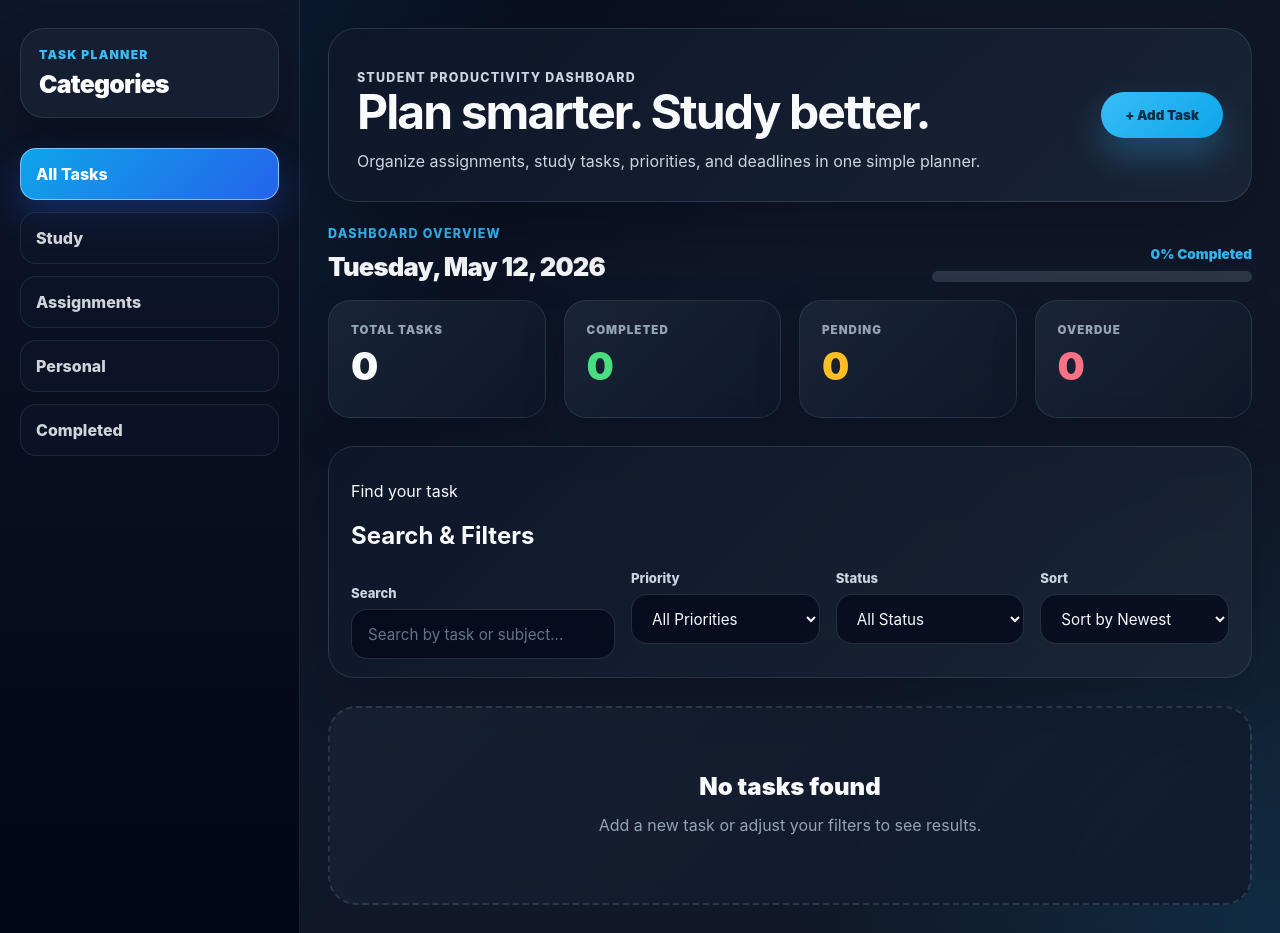
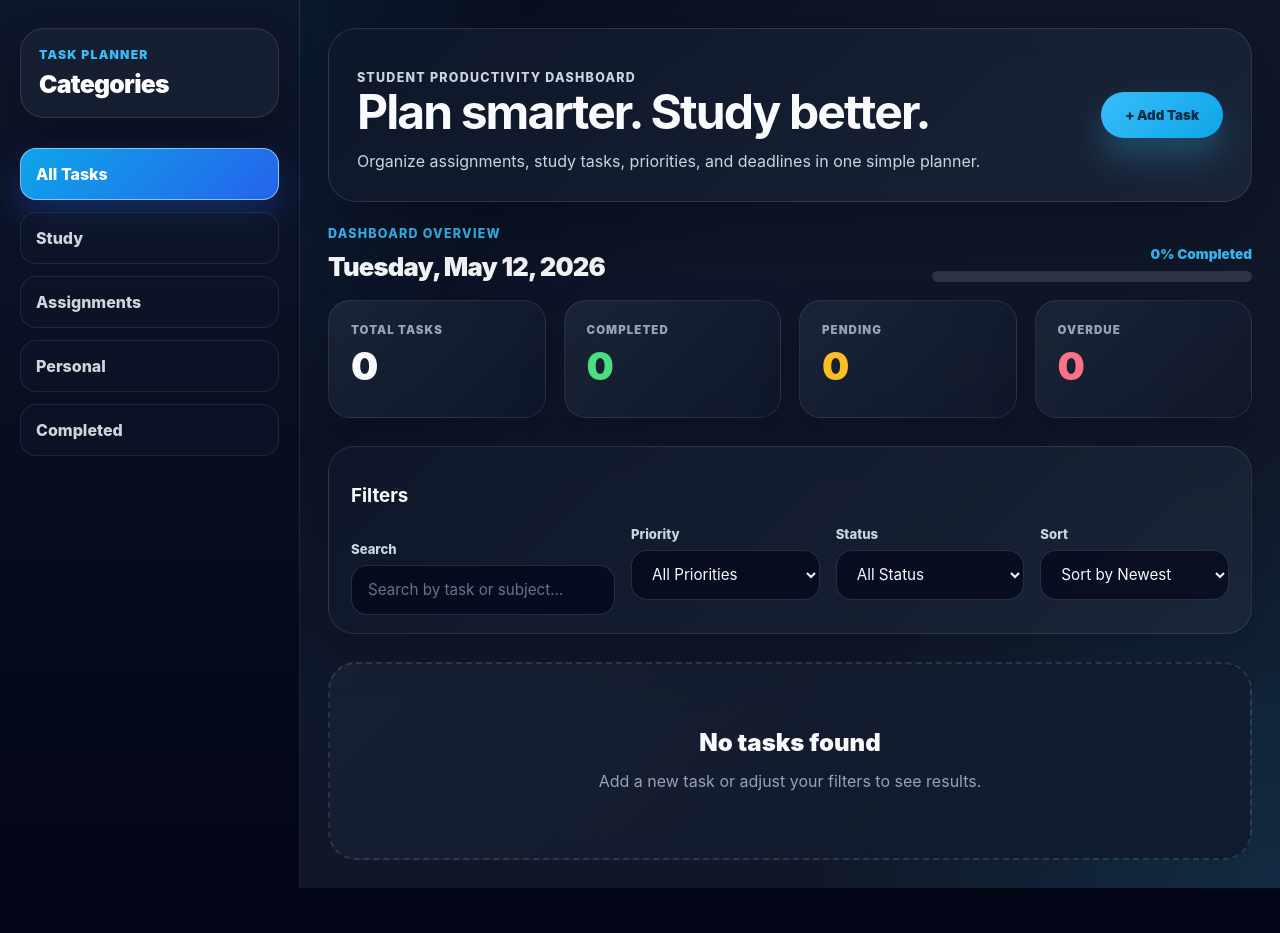
Before and after one commit to brijpatel88/Group2, a React (Vite) app: page / in a window 1280 px wide. After the commit the page ends 888 px from the top, so only its background shows below. Built offline with nearby package versions, Linux system fonts and the light colour scheme.

Commit message:
Simplify task filter heading

```diff
--- a/src/components/TaskFilters.tsx
+++ b/src/components/TaskFilters.tsx
@@ -31,10 +31,7 @@ export default function TaskFilters ({
 }: TaskFiltersProps) {
   return (
     <section className="task-filters">
-      <div className="filter-heading">
-        <p className="filter-lable">Find your task</p>
-        <h2>Search & Filters</h2>
-      </div>
+      <h3 className="filters-title">Filters</h3>
 
       <div className="filter-grid">
         <label className="filter-field">
```
